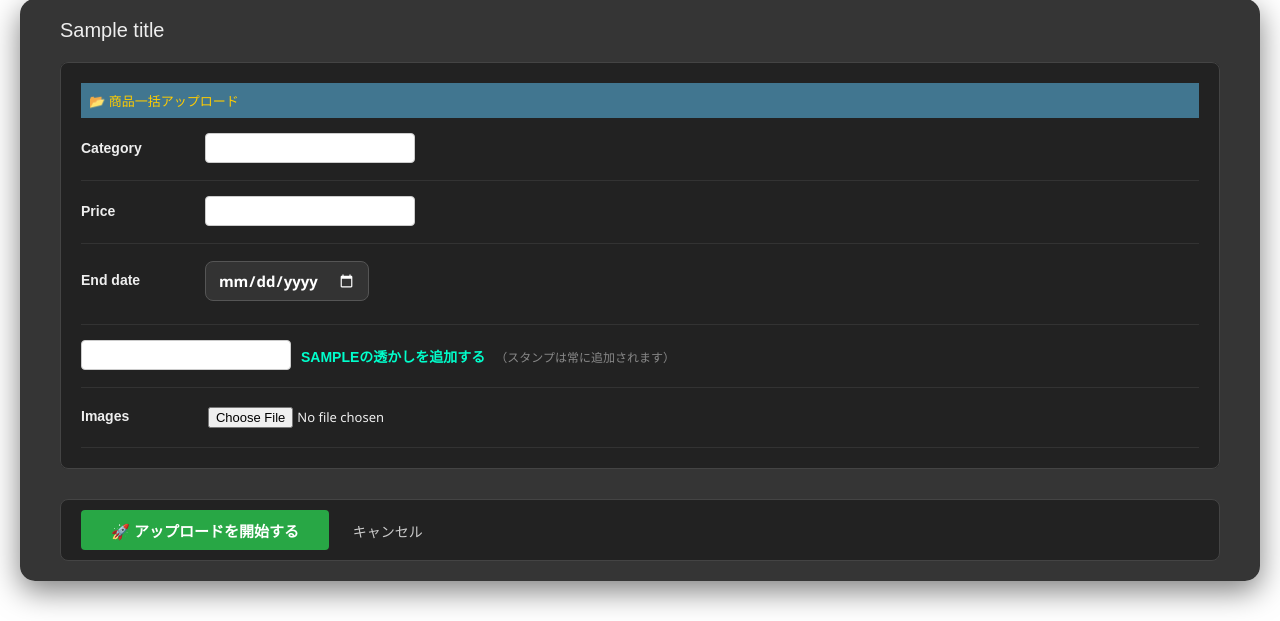
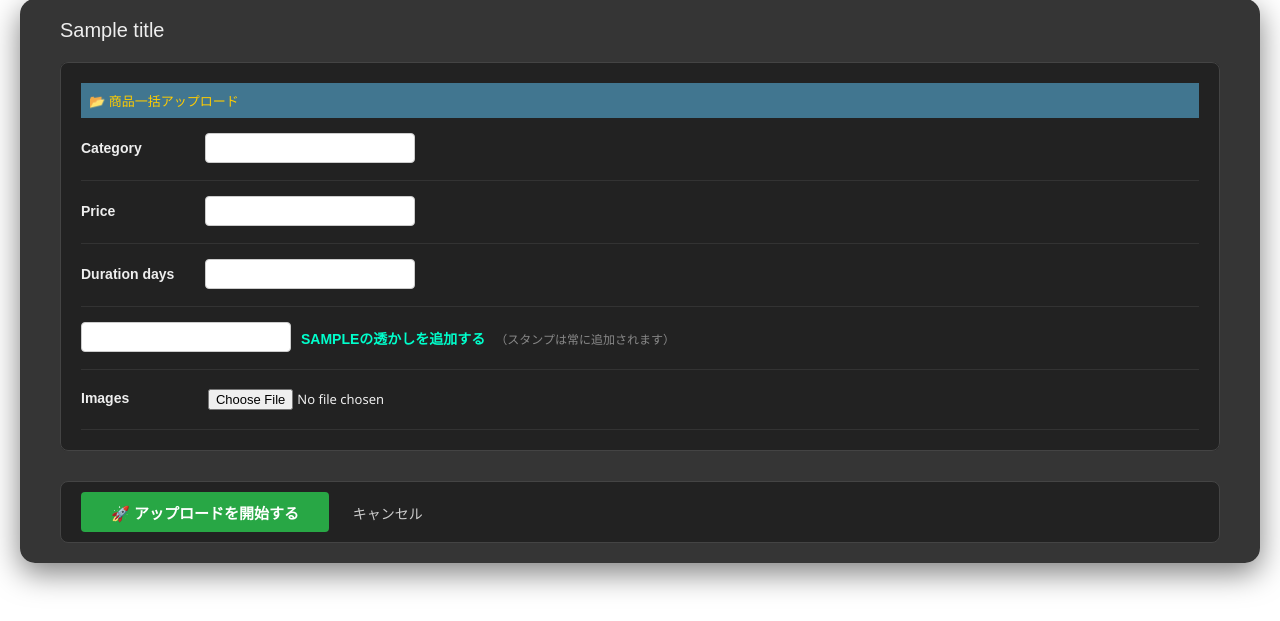
Before and after one commit to kawaii-girl-gallery/kawaii-girl-gallery, a Django app: template catalog/templates/admin/catalog/bulk_upload.html in a window 1280 px wide. Shown: the part 131-752 px from the top of the page. Run offline with Django 5.2, Linux system fonts and the light colour scheme; the template is opened without the code that fills it: most values are stand-ins (such as "Sample title", 1, 10 or a date in 2020); form fields are guessed from the names that the template uses; some web fonts are replaced.

Commit message:
Update bulk_upload.html

```diff
--- a/catalog/templates/admin/catalog/bulk_upload.html
+++ b/catalog/templates/admin/catalog/bulk_upload.html
@@ -16,8 +16,10 @@
     #header #user-tools .divider { display: none !important; }
     #header #user-tools { font-size: 0 !important; }
     #header #user-tools strong, #header #user-tools form, #header #user-tools a[href*="logout"] { font-size: 13px !important; }
+    .app-catalog_pedia caption, .app-catalog_pedia h2 { background: #6f42c1 !important; color: #fff !important; }
     .app-catalog_a4 caption, .app-catalog_a4 h2 { background: #ff4d94 !important; color: #fff !important; }
     .app-catalog_tcg caption, .app-catalog_tcg h2 { background: #2684ff !important; color: #fff !important; }
+    .app-catalog_admin_custom caption, .app-catalog_admin_custom h2 { background: #f0ad4e !important; color: #fff !important; }
     #content { background: rgba(18, 18, 18, 0.85) !important; margin: 20px; border-radius: 15px; box-shadow: 0 10px 30px rgba(0,0,0,0.5); color: #eee; }
     .module { background: #222; border: 1px solid #444; padding: 20px; border-radius: 8px; }
     h2 { color: #ffcc00 !important; }
@@ -33,27 +35,6 @@
     #progress-detail div { padding: 2px 0; border-bottom: 1px solid #222; }
     .success-item { color: #28a745; }
     .error-item { color: #ff4444; }
-    /* カレンダー */
-    input[type="date"] {
-        background: #333 !important;
-        color: white !important;
-        border: 1px solid #555 !important;
-        padding: 8px 12px !important;
-        border-radius: 8px !important;
-        font-size: 15px !important;
-        font-weight: 700 !important;
-        cursor: pointer !important;
-    }
-    input[type="date"]::-webkit-calendar-picker-indicator {
-        filter: invert(1);
-        cursor: pointer;
-    }
-    .end-date-info {
-        color: #00ffcc;
-        font-size: 13px;
-        margin-top: 6px;
-        font-weight: 700;
-    }
 </style>
 <script>
     document.addEventListener('DOMContentLoaded', function() {
@@ -75,23 +56,16 @@
         }
         document.body.style.paddingTop = (headerH + breadcrumbsH) + 'px';
 
-        // 終了日変更時に残り日数を表示
-        var endDateInput = document.getElementById('id_end_date');
-        if (endDateInput) {
-            function updateDateInfo() {
-                var val = endDateInput.value;
-                if (!val) return;
-                var end = new Date(val);
-                var now = new Date();
-                now.setHours(0,0,0,0);
-                var diff = Math.round((end - now) / 86400000);
-                var info = document.getElementById('end-date-info');
-                if (info) {
-                    info.textContent = '📅 ' + val + ' 23:59 掲載終了（残り' + diff + '日間）';
-                }
-            }
-            endDateInput.addEventListener('change', updateDateInfo);
-            updateDateInfo();
+        // カテゴリ切り替えで金額を自動変更
+        var categorySelect = document.getElementById('id_category');
+        var priceInput = document.getElementById('id_price');
+        var defaultPrices = { 'A4': 500, 'TCG': 1270 };
+        if (categorySelect && priceInput) {
+            categorySelect.addEventListener('change', function() {
+                priceInput.value = defaultPrices[this.value] || 500;
+            });
+            // 初期値設定
+            priceInput.value = defaultPrices[categorySelect.value] || 500;
         }
     });
 
@@ -105,10 +79,9 @@
         const files = document.getElementById('id_images').files;
         const category = document.getElementById('id_category').value;
         const price = document.getElementById('id_price').value;
-        const endDate = document.getElementById('id_end_date').value;
+        const durationDays = document.getElementById('id_duration_days').value;
         const addWatermark = document.getElementById('id_add_watermark').checked;
         if (!files.length) { alert('ファイルを選択してください'); return; }
-        if (!endDate) { alert('掲載終了日を選択してください'); return; }
         const total = files.length;
         let done = 0, errors = 0;
         const PARALLEL = 5;
@@ -128,7 +101,7 @@
             fd.append('image', file);
             fd.append('category', category);
             fd.append('price', price);
-            fd.append('end_date', endDate);
+            fd.append('duration_days', durationDays);
             fd.append('add_watermark', addWatermark ? 'true' : 'false');
             fd.append('csrfmiddlewaretoken', getCookie('csrftoken'));
             try {
@@ -174,8 +147,7 @@
                 {{ form.price.label_tag }} {{ form.price }}
             </div>
             <div class="form-row">
-                {{ form.end_date.label_tag }} {{ form.end_date }}
-                <div id="end-date-info" class="end-date-info"></div>
+                {{ form.duration_days.label_tag }} {{ form.duration_days }}
             </div>
             <div class="form-row" style="display:flex; align-items:center; gap:10px;">
                 {{ form.add_watermark }} <label for="id_add_watermark" style="width:auto; font-weight:900; color:#00ffcc;">SAMPLEの透かしを追加する</label>
```
